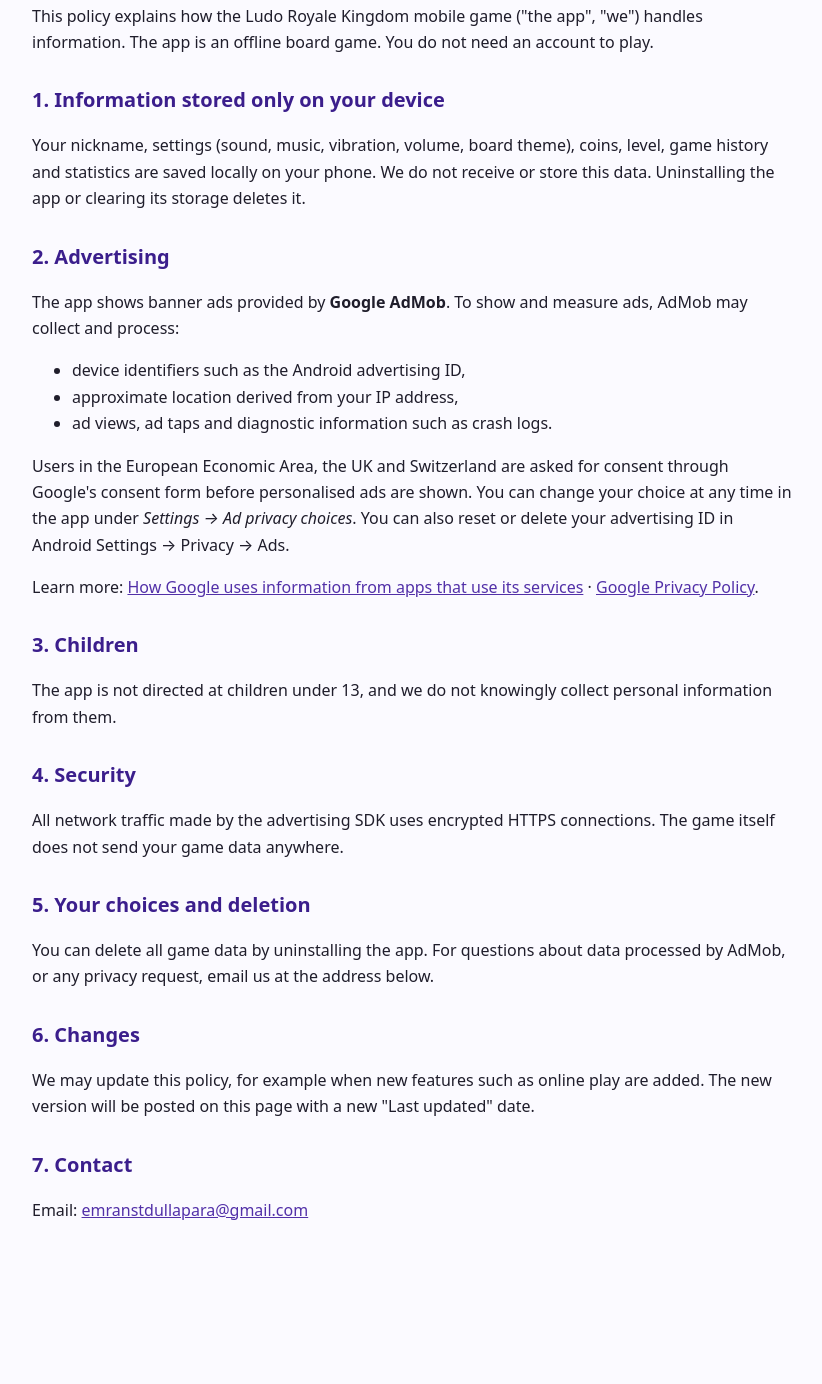
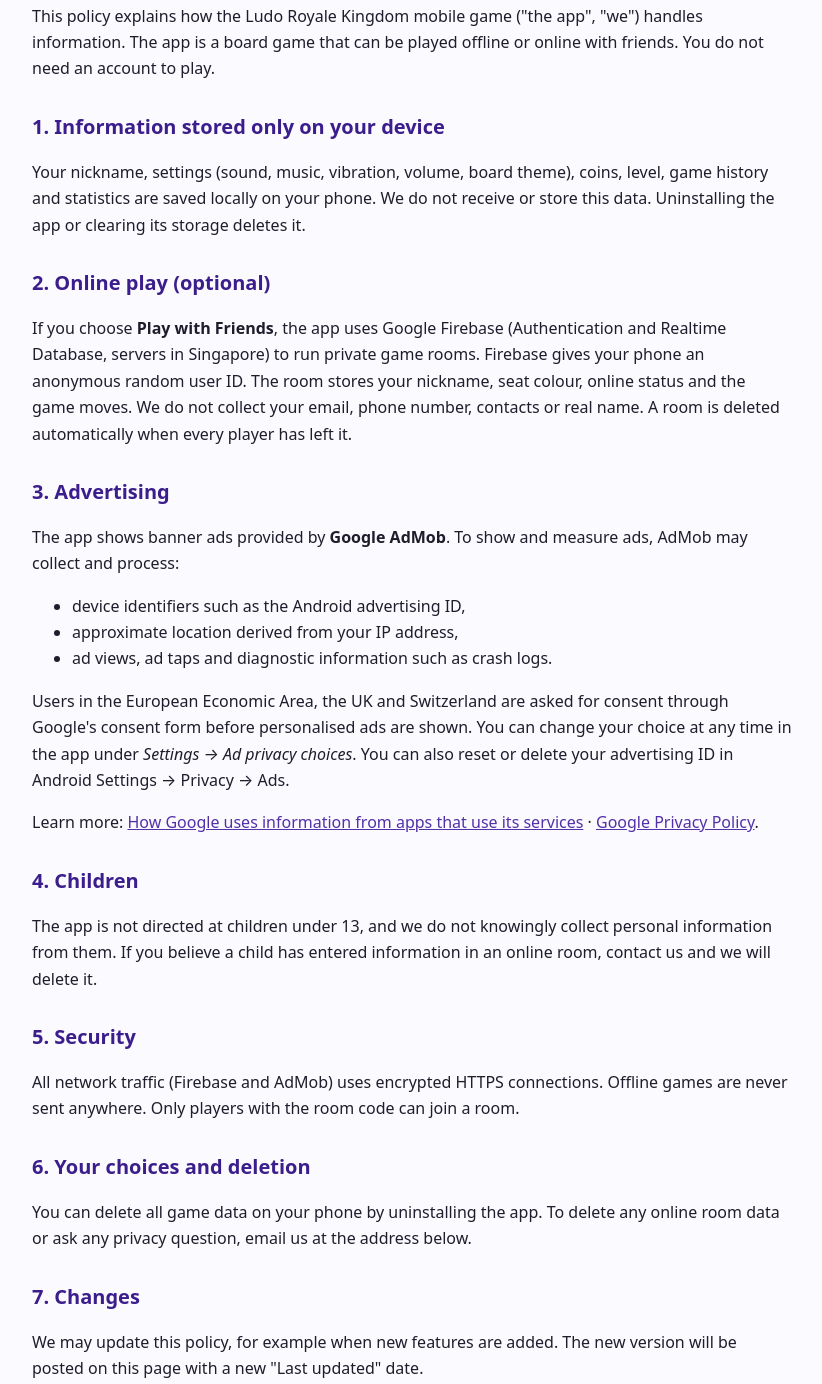
Before and after one commit to emran1249/ludo-royale-privacy, a plain HTML site: page index.html in a window 1280 px wide. Shown: the part 132-1516 px from the top of the page, without its empty margins (228-1050 px from the left). Before the commit the page ends 1431 px from the top, so only its background shows below. Drawn offline with Linux system fonts and the light colour scheme.

Commit message:
Add online play section to privacy policy
Co-Authored-By: Claude Opus 5.5 <noreply@anthropic.com>

```diff
--- a/index.html
+++ b/index.html
@@ -14,12 +14,15 @@
 <h1>Privacy Policy</h1>
 <p class="muted">App: Ludo Royale Kingdom (Android package com.emran1249.ludoroyale) · Last updated: 26 November 2026</p>
 
-<p>This policy explains how the Ludo Royale Kingdom mobile game ("the app", "we") handles information. The app is an offline board game. You do not need an account to play.</p>
+<p>This policy explains how the Ludo Royale Kingdom mobile game ("the app", "we") handles information. The app is a board game that can be played offline or online with friends. You do not need an account to play.</p>
 
 <h2>1. Information stored only on your device</h2>
 <p>Your nickname, settings (sound, music, vibration, volume, board theme), coins, level, game history and statistics are saved locally on your phone. We do not receive or store this data. Uninstalling the app or clearing its storage deletes it.</p>
 
-<h2>2. Advertising</h2>
+<h2>2. Online play (optional)</h2>
+<p>If you choose <strong>Play with Friends</strong>, the app uses Google Firebase (Authentication and Realtime Database, servers in Singapore) to run private game rooms. Firebase gives your phone an anonymous random user ID. The room stores your nickname, seat colour, online status and the game moves. We do not collect your email, phone number, contacts or real name. A room is deleted automatically when every player has left it.</p>
+
+<h2>3. Advertising</h2>
 <p>The app shows banner ads provided by <strong>Google AdMob</strong>. To show and measure ads, AdMob may collect and process:</p>
 <ul>
   <li>device identifiers such as the Android advertising ID,</li>
@@ -29,19 +32,19 @@
 <p>Users in the European Economic Area, the UK and Switzerland are asked for consent through Google's consent form before personalised ads are shown. You can change your choice at any time in the app under <em>Settings → Ad privacy choices</em>. You can also reset or delete your advertising ID in Android Settings → Privacy → Ads.</p>
 <p>Learn more: <a href="https://policies.google.com/technologies/partner-sites">How Google uses information from apps that use its services</a> · <a href="https://policies.google.com/privacy">Google Privacy Policy</a>.</p>
 
-<h2>3. Children</h2>
-<p>The app is not directed at children under 13, and we do not knowingly collect personal information from them.</p>
+<h2>4. Children</h2>
+<p>The app is not directed at children under 13, and we do not knowingly collect personal information from them. If you believe a child has entered information in an online room, contact us and we will delete it.</p>
 
-<h2>4. Security</h2>
-<p>All network traffic made by the advertising SDK uses encrypted HTTPS connections. The game itself does not send your game data anywhere.</p>
+<h2>5. Security</h2>
+<p>All network traffic (Firebase and AdMob) uses encrypted HTTPS connections. Offline games are never sent anywhere. Only players with the room code can join a room.</p>
 
-<h2>5. Your choices and deletion</h2>
-<p>You can delete all game data by uninstalling the app. For questions about data processed by AdMob, or any privacy request, email us at the address below.</p>
+<h2>6. Your choices and deletion</h2>
+<p>You can delete all game data on your phone by uninstalling the app. To delete any online room data or ask any privacy question, email us at the address below.</p>
 
-<h2>6. Changes</h2>
-<p>We may update this policy, for example when new features such as online play are added. The new version will be posted on this page with a new "Last updated" date.</p>
+<h2>7. Changes</h2>
+<p>We may update this policy, for example when new features are added. The new version will be posted on this page with a new "Last updated" date.</p>
 
-<h2>7. Contact</h2>
+<h2>8. Contact</h2>
 <p>Email: <a href="mailto:emranstdullapara@gmail.com">emranstdullapara@gmail.com</a></p>
 </body>
 </html>
```
